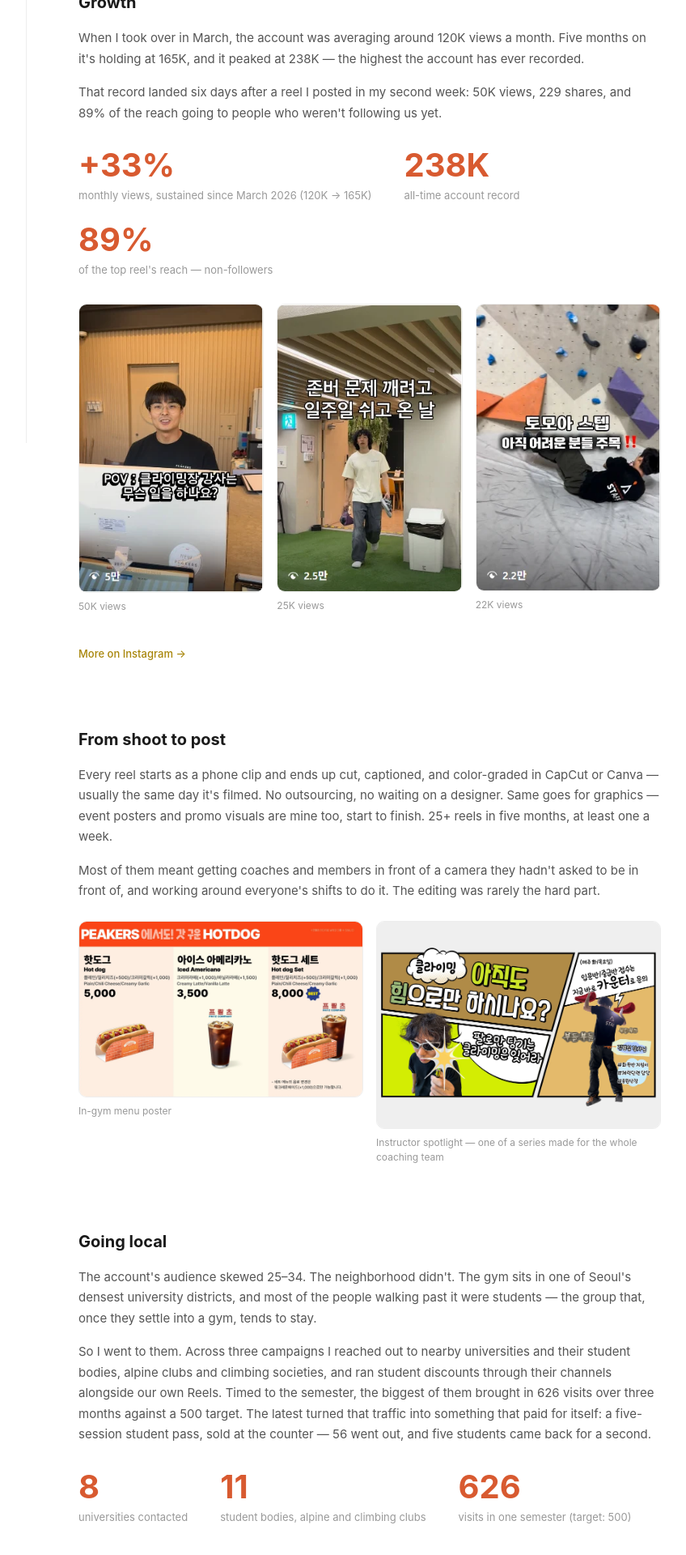
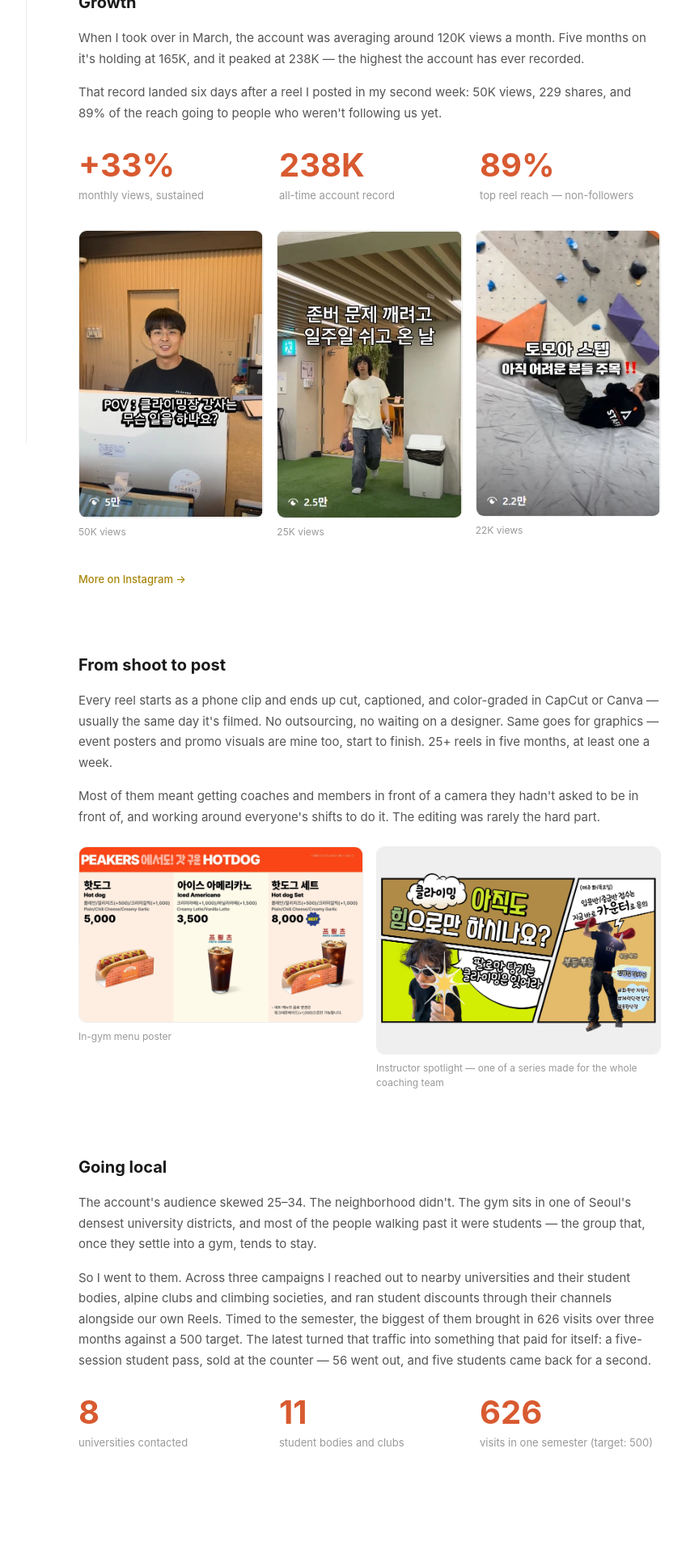
Before and after one commit to kbeomseop/portfolio, a Next.js app: page /projects/content in a window 1280 px wide. Shown: the part 921-2841 px from the top of the page at 81% size, without its empty margins (257-1105 px from the left). Built offline with nearby package versions, Linux system fonts and the light colour scheme; a web font is replaced by a local one.

Commit message:
content 페이지 growth/going-local 수치 블록 레이아웃 및 라벨 텍스트 조정
flex-wrap → 3열 grid로 정렬, 라벨 텍스트 간결화

```diff
--- a/src/app/projects/content/page.tsx
+++ b/src/app/projects/content/page.tsx
@@ -32,10 +32,10 @@ const sections: ProjectSection[] = [
           views, 229 shares, and 89% of the reach going to people who weren&apos;t
           following us yet.
         </p>
-        <div className="mt-8 flex flex-wrap gap-x-10 gap-y-6 max-w-[720px]">
+        <div className="mt-8 grid grid-cols-3 gap-6 max-w-[720px]">
           <div>
             <p className="text-[40px] font-bold text-[#D85A30] leading-none">+33%</p>
-            <p className="text-[13px] text-[#999] mt-2">monthly views, sustained since March 2026 (120K → 165K)</p>
+            <p className="text-[13px] text-[#999] mt-2">monthly views, sustained</p>
           </div>
           <div>
             <p className="text-[40px] font-bold text-[#D85A30] leading-none">238K</p>
@@ -43,7 +43,7 @@ const sections: ProjectSection[] = [
           </div>
           <div>
             <p className="text-[40px] font-bold text-[#D85A30] leading-none">89%</p>
-            <p className="text-[13px] text-[#999] mt-2">of the top reel&apos;s reach — non-followers</p>
+            <p className="text-[13px] text-[#999] mt-2">top reel reach — non-followers</p>
           </div>
         </div>
         <div className="mt-8">
@@ -162,14 +162,14 @@ const sections: ProjectSection[] = [
           that paid for itself: a five-session student pass, sold at the counter — 56
           went out, and five students came back for a second.
         </p>
-        <div className="mt-8 flex flex-wrap gap-x-10 gap-y-6 max-w-[720px]">
+        <div className="mt-8 grid grid-cols-3 gap-6 max-w-[720px]">
           <div>
             <p className="text-[40px] font-bold text-[#D85A30] leading-none">8</p>
             <p className="text-[13px] text-[#999] mt-2">universities contacted</p>
           </div>
           <div>
             <p className="text-[40px] font-bold text-[#D85A30] leading-none">11</p>
-            <p className="text-[13px] text-[#999] mt-2">student bodies, alpine and climbing clubs</p>
+            <p className="text-[13px] text-[#999] mt-2">student bodies and clubs</p>
           </div>
           <div>
             <p className="text-[40px] font-bold text-[#D85A30] leading-none">626</p>
```
